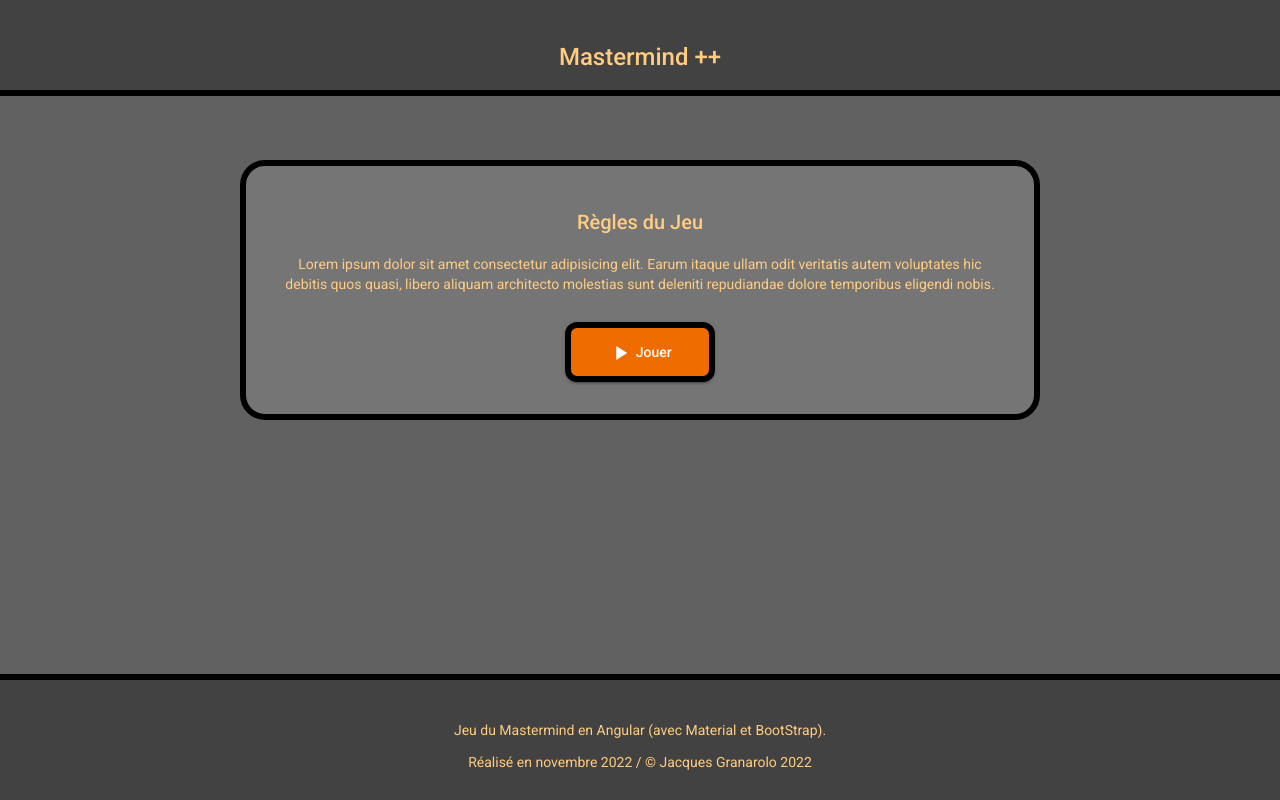
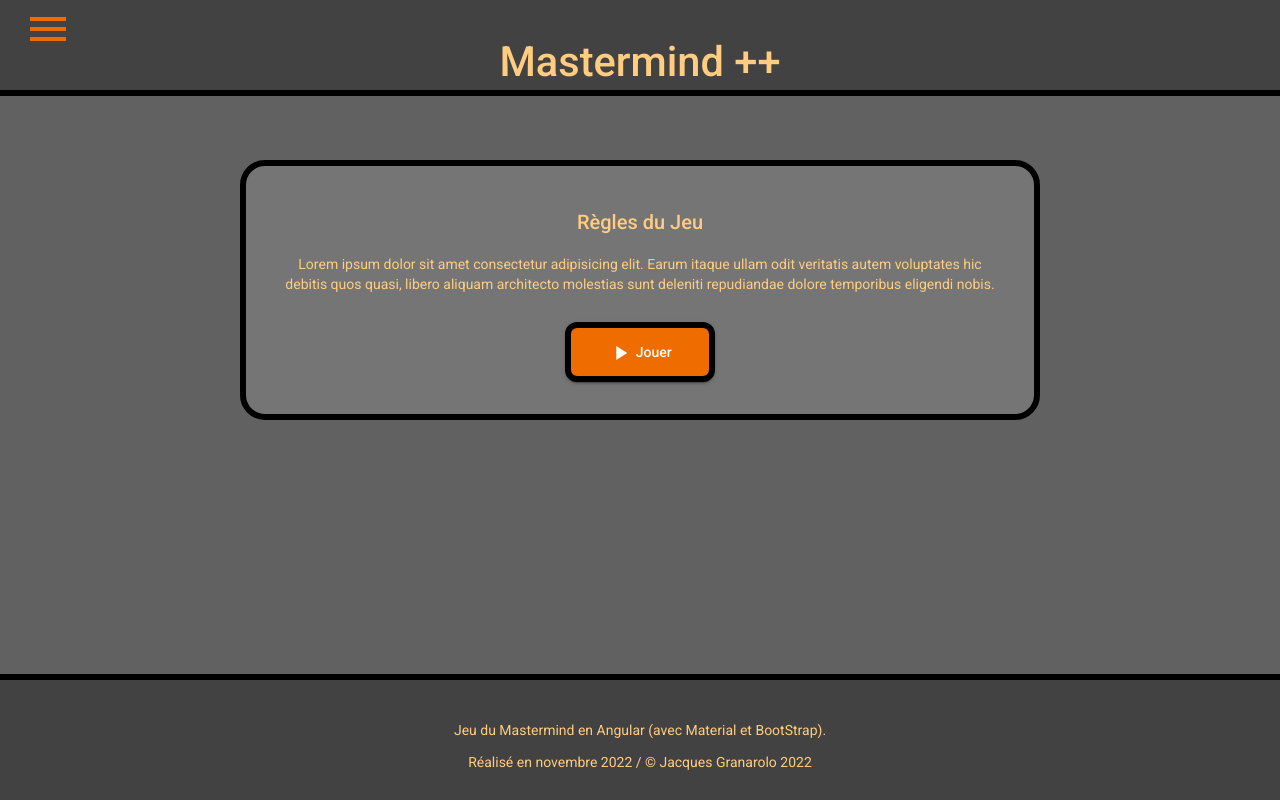
Before and after one commit to jacquesgrana/mastermind-angular, an Angular app: page /start in a window 1280 px wide. Built offline with nearby package versions, Linux system fonts and the light colour scheme.

Commit message:
ajout d'un menu dans le header

```diff
--- a/src/app/services/timer.service.ts
+++ b/src/app/services/timer.service.ts
@@ -30,6 +30,7 @@ export class TimerService {
   }
 
 public resetObservable() {
+  clearInterval(this.interval);
   this.source = new BehaviorSubject<number>(0);
 }
 
--- a/src/app/site/game/game.component.html
+++ b/src/app/site/game/game.component.html
@@ -79,7 +79,7 @@
       </div>
     </ng-container>
     <div class="mt-2 row flex-center">
-      <button mat-raised-button type="button" [routerLink]="['/start']" (click)="gameService.clearMatchValues()"
+      <button mat-raised-button type="button" (click)="exitToStartPage()"
         class="button-gen" color="accent">
         <mat-icon>rule</mat-icon> Retour
       </button>
--- a/src/app/site/game/game.component.ts
+++ b/src/app/site/game/game.component.ts
@@ -177,6 +177,11 @@ export class GameComponent implements OnInit {
       panelClass: ['dialog']
     });
   }
+
+  exitToStartPage(): void {
+    this.gameService.clearMatchValues(); // TODO garder?
+    this.router.navigate(['start']);
+  }
 /*
   stopTimer() {
     //this.timerService.getObservable().unsubscribe();
--- a/src/app/site/header-nav/header-nav.component.html
+++ b/src/app/site/header-nav/header-nav.component.html
@@ -28,6 +28,16 @@
 </mat-sidenav-container>
 -->
 <mat-toolbar class="body-container">
+  <mat-toolbar-row class="flex-start">
+  <button mat-button [matMenuTriggerFor]="menu" color="accent">
+    <mat-icon class="menu-icon">menu</mat-icon>
+  </button>
+</mat-toolbar-row>
+  <mat-menu #menu="matMenu">
+    <button mat-menu-item [routerLink]="'start'">Règles</button>
+    <button mat-menu-item [routerLink]="'game'">Jouer</button>
+  </mat-menu>
+
   <mat-toolbar-row class="flex-center div-title">
     <h1 class="">{{title}}</h1>
   </mat-toolbar-row>
--- a/src/app/site/header-nav/header-nav.component.scss
+++ b/src/app/site/header-nav/header-nav.component.scss
@@ -7,11 +7,12 @@ margin: 0;
 
 h1 {
   text-align: center;
-  font-size: 3vh !important;
-  position:absolute;
+  font-size: 2.6rem !important;
 }
 
 .body-container {
+  display: flex;
+  justify-content:flex-start;
   background-color: $components-background-color;
   min-width: 100%;
   height: 12vh;
@@ -21,5 +22,10 @@ h1 {
 }
 
 .div-title {
-  margin-top: 2rem;
+  margin-top: 0rem;
 }
+
+.menu-icon {
+  margin-top: 1rem;
+  transform: scale(2);
+}
--- a/src/app/site/header-nav/header-nav.module.ts
+++ b/src/app/site/header-nav/header-nav.module.ts
@@ -2,6 +2,7 @@ import { NgModule } from '@angular/core';
 import { CommonModule } from '@angular/common';
 import { HeaderNavComponent } from './header-nav.component';
 import { MaterialModule } from 'src/app/material-module';
+import { RouterModule } from '@angular/router';
 
 
 
@@ -11,7 +12,8 @@ import { MaterialModule } from 'src/app/material-module';
   ],
   imports: [
     CommonModule,
-    MaterialModule
+    MaterialModule,
+    RouterModule
   ],
   exports: [
     HeaderNavComponent
--- a/src/app/site/start/start.component.ts
+++ b/src/app/site/start/start.component.ts
@@ -10,6 +10,7 @@ export class StartComponent implements OnInit {
   constructor() { }
 
   ngOnInit(): void {
+
   }
 
 }
```
